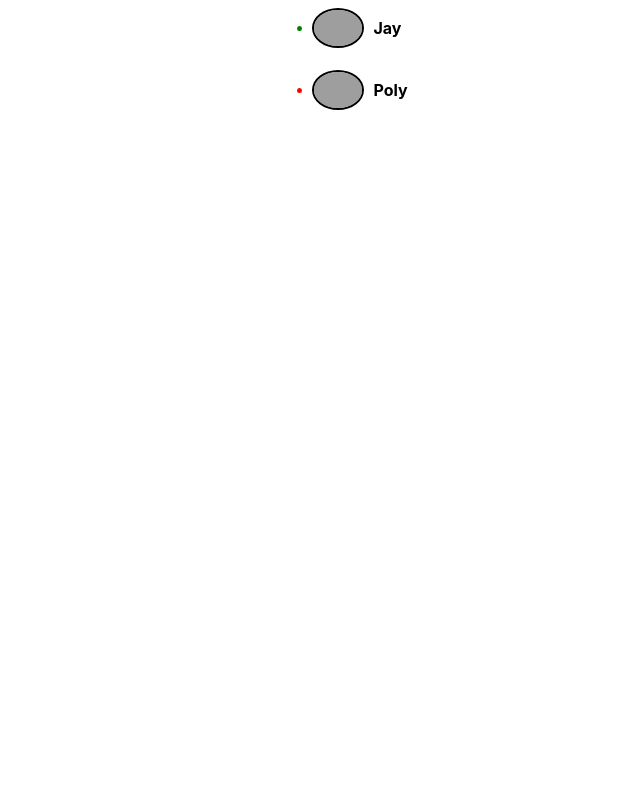
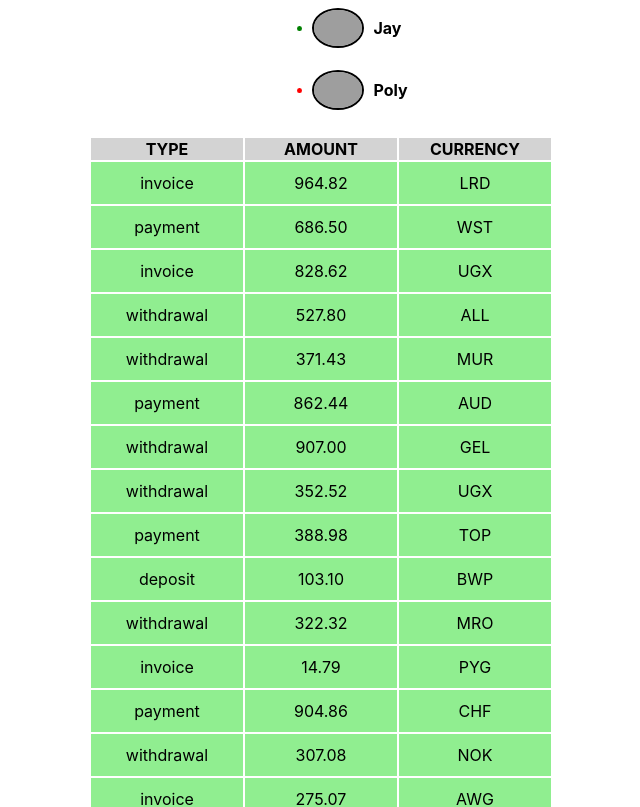
Before and after one commit to SebastianZasadni/goit-react-hw-01-components, a React (Create React App) app: page / in a window 1280 px wide. Shown: the part 680-1487 px from the top of the page, without its empty margins (319-959 px from the left). Before the commit the page ends 806 px from the top, so only its background shows below. Built offline with nearby package versions, Linux system fonts and the light colour scheme; grey boxes are pictures that could not be loaded.

Commit message:
feat task-04

```diff
--- a/src/components/App.jsx
+++ b/src/components/App.jsx
@@ -2,9 +2,11 @@ import PropTypes from 'prop-types';
 import { Profile } from './profile/Profile.jsx';
 import { Statistics } from './statistics/Statistics.jsx';
 import { FriendList } from './friendlist/FriendList.jsx';
+import { Transactions } from './transactions/Transactions.jsx';
 import data from './statistics/data.json';
 import user from './profile/user.json';
 import friends from './friendlist/friends.json';
+import transactions from './transactions/transactions.json';
 
 export const App = () => (
   <>
@@ -19,6 +21,7 @@ export const App = () => (
       <Statistics title="Upload stats" stats={data} />
     </>
     <FriendList friends={friends} />
+    <Transactions transactions={transactions} />
   </>
 );
 
@@ -37,3 +40,7 @@ Statistics.propTypes = {
 FriendList.propTypes = {
   friends: PropTypes.array.isRequired,
 };
+
+Transactions.propTypes = {
+  transactions: PropTypes.array.isRequired,
+};
--- a/src/components/transactions/Transaction.jsx
+++ /dev/null
@@ -1,3 +0,0 @@
-import transactions from './transactions';
-
-console.log(transactions)
--- /dev/null
+++ b/src/components/transactions/Transactions.jsx
@@ -0,0 +1,24 @@
+import './transactions.css';
+
+export const Transactions = ({ transactions }) => {
+  return (
+    <table className="transaction-history">
+      <thead className="transactions-history__head">
+        <tr>
+          <th>Type</th>
+          <th>Amount</th>
+          <th>Currency</th>
+        </tr>
+      </thead>
+      <tbody className="transactions-history__body">
+        {transactions.map(t => (
+          <tr key={t.id}>
+            <td className="transactions-history__item">{t.type}</td>
+            <td className="transactions-history__item">{t.amount}</td>
+            <td className="transactions-history__item">{t.currency}</td>
+          </tr>
+        ))}
+      </tbody>
+    </table>
+  );
+};
--- a/src/components/transactions/transactions.css
+++ b/src/components/transactions/transactions.css
@@ -0,0 +1,14 @@
+.transaction-history {
+  margin: 10px auto;
+}
+.transactions-history__head {
+  font-weight: bold;
+  text-transform: uppercase;
+  background-color: lightgrey;
+}
+.transactions-history__item {
+  text-align: center;
+  width: 150px;
+  height: 40px;
+  background-color: lightgreen;
+}
```
